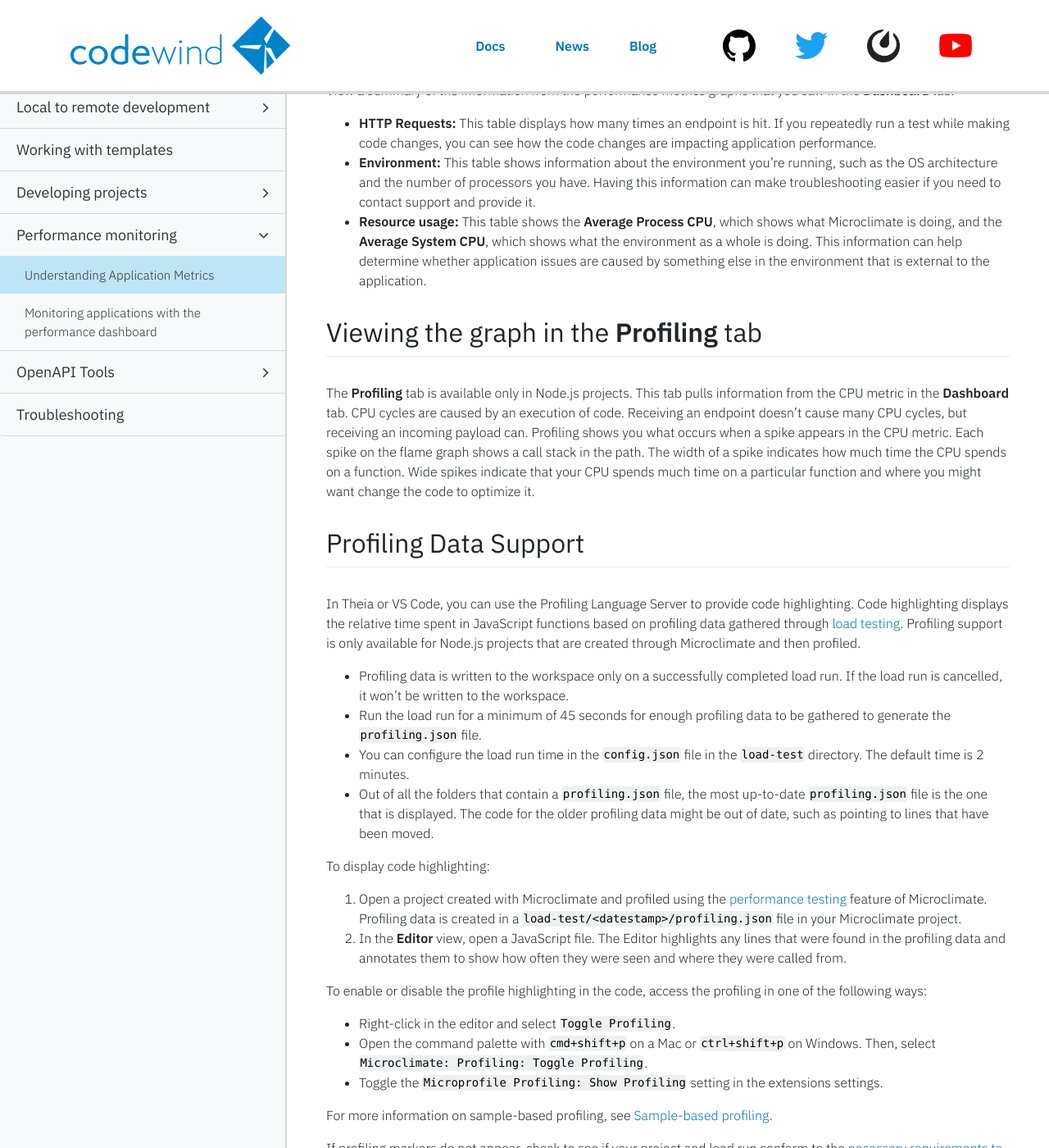
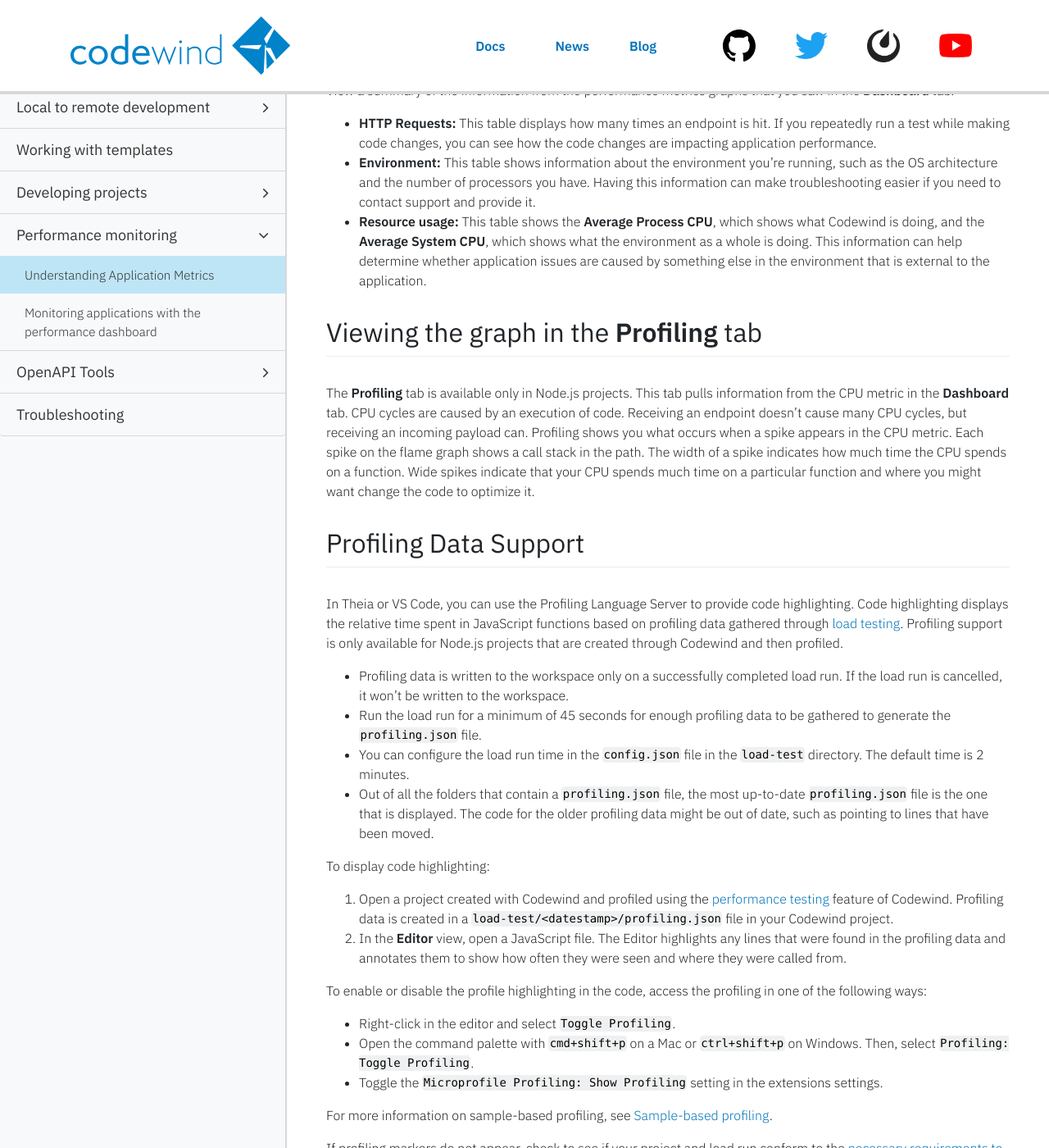
Before and after one commit to eclipse-archived/codewind-docs, a Jekyll site: the page built from docs/_documentations/appmetrics.md, in a window 1280 px wide and 1400 px high, scrolled down 1813 px. Shown: the whole window at 82% size. Built offline with Jekyll 4.4.1, drawn with Linux system fonts in a browser that asks for light colours; nearby versions of some CDN libraries; comment, search, counter and statistics services are not loaded; some of the changed text lies outside the part shown.

Commit message:
Chance occurrences of Microclimate
Signed-off-by: micgibso <MICGIBSO@uk.ibm.com>

```diff
--- a/docs/_documentations/appmetrics.md
+++ b/docs/_documentations/appmetrics.md
@@ -25,7 +25,7 @@ Application Metrics is available in Java, Node.js, and Swift. You can monitor th
 
 ## Accessing Application Metrics
 
-Click **App monitor** in the Microclimate project to access Application Metrics. Toggle between the **Dashboard** and **Summary** tabs. If you have a Node.js project, you can also access the **Profiling** tab.
+Click **App monitor** in the Codewind project to access Application Metrics. Toggle between the **Dashboard** and **Summary** tabs. If you have a Node.js project, you can also access the **Profiling** tab.
 
 ## Enabling Application Metrics
 
@@ -45,14 +45,14 @@ View these metrics to learn if your application is performing as intended. An ap
 
 ## Clicking the **Run load** button
 
-Click the **Run load** button to run load your microservice. This button pings endpoints by using the Microclimate load runner service.
+Click the **Run load** button to run load your microservice. This button pings endpoints by using the Codewind load runner service.
 
 ## Viewing metrics information in the **Summary** tab
 
 View a summary of the information from the performance metrics graphs that you saw in the **Dashboard** tab.
 * **HTTP Requests:** This table displays how many times an endpoint is hit. If you repeatedly run a test while making code changes, you can see how the code changes are impacting application performance.
 * **Environment:** This table shows information about the environment you're running, such as the OS architecture and the number of processors you have. Having this information can make troubleshooting easier if you need to contact support and provide it.
-* **Resource usage:** This table shows the **Average Process CPU**, which shows what Microclimate is doing, and the **Average System CPU**, which shows what the environment as a whole is doing. This information can help determine whether application issues are caused by something else in the environment that is external to the application.
+* **Resource usage:** This table shows the **Average Process CPU**, which shows what Codewind is doing, and the **Average System CPU**, which shows what the environment as a whole is doing. This information can help determine whether application issues are caused by something else in the environment that is external to the application.
 
 ## Viewing the graph in the **Profiling** tab
 
@@ -60,7 +60,7 @@ The **Profiling** tab is available only in Node.js projects. This tab pulls info
 
 ## Profiling Data Support
 
-In Theia or VS Code, you can use the Profiling Language Server to provide code highlighting. Code highlighting displays the relative time spent in JavaScript functions based on profiling data gathered through [load testing](performance). Profiling support is only available for Node.js projects that are created through Microclimate and then profiled.
+In Theia or VS Code, you can use the Profiling Language Server to provide code highlighting. Code highlighting displays the relative time spent in JavaScript functions based on profiling data gathered through [load testing](performance). Profiling support is only available for Node.js projects that are created through Codewind and then profiled.
 
 - Profiling data is written to the workspace only on a successfully completed load run. If the load run is cancelled, it won't be written to the workspace.
 - Run the load run for a minimum of 45 seconds for enough profiling data to be gathered to generate the `profiling.json` file.
@@ -68,12 +68,12 @@ In Theia or VS Code, you can use the Profiling Language Server to provide code h
 - Out of all the folders that contain a `profiling.json` file, the most up-to-date `profiling.json` file is the one that is displayed. The code for the older profiling data might be out of date, such as pointing to lines that have been moved.
 
 To display code highlighting:
-1. Open a project created with Microclimate and profiled using the [performance testing](performance) feature of Microclimate. Profiling data is created in a `load-test/<datestamp>/profiling.json` file in your Microclimate project.
+1. Open a project created with Codewind and profiled using the [performance testing](performance) feature of Codewind. Profiling data is created in a `load-test/<datestamp>/profiling.json` file in your Codewind project.
 2. In the **Editor** view, open a JavaScript file. The Editor highlights any lines that were found in the profiling data and annotates them to show how often they were seen and where they were called from.
 
 To enable or disable the profile highlighting in the code, access the profiling in one of the following ways:
 - Right-click in the editor and select `Toggle Profiling`.
-- Open the command palette with `cmd+shift+p` on a Mac or `ctrl+shift+p` on Windows. Then, select `Microclimate: Profiling: Toggle Profiling`.
+- Open the command palette with `cmd+shift+p` on a Mac or `ctrl+shift+p` on Windows. Then, select `Profiling: Toggle Profiling`.
 - Toggle the `Microprofile Profiling: Show Profiling` setting in the extensions settings.
 
 For more information on sample-based profiling, see [Sample-based profiling](https://www.ibm.com/support/knowledgecenter/en/SS3KLZ/com.ibm.java.diagnostics.healthcenter.doc/topics/profiling_using.html).
```
